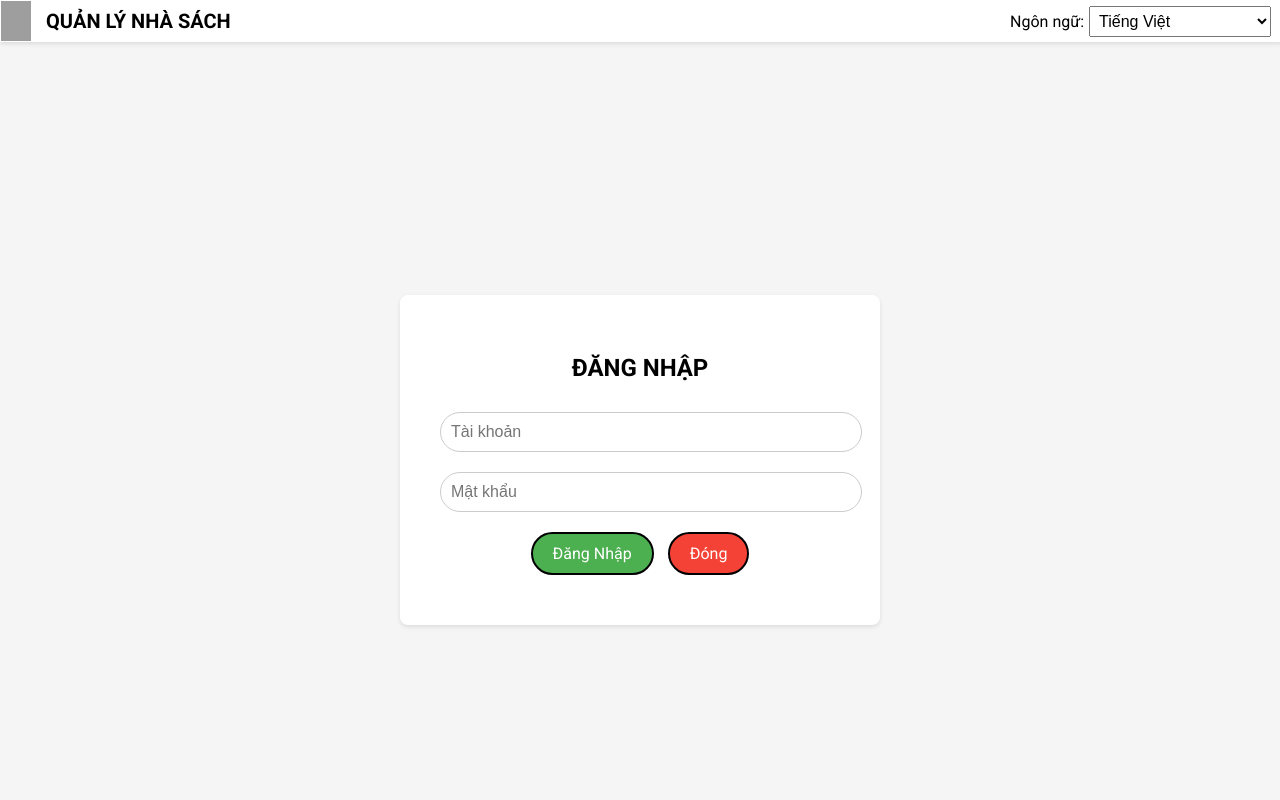
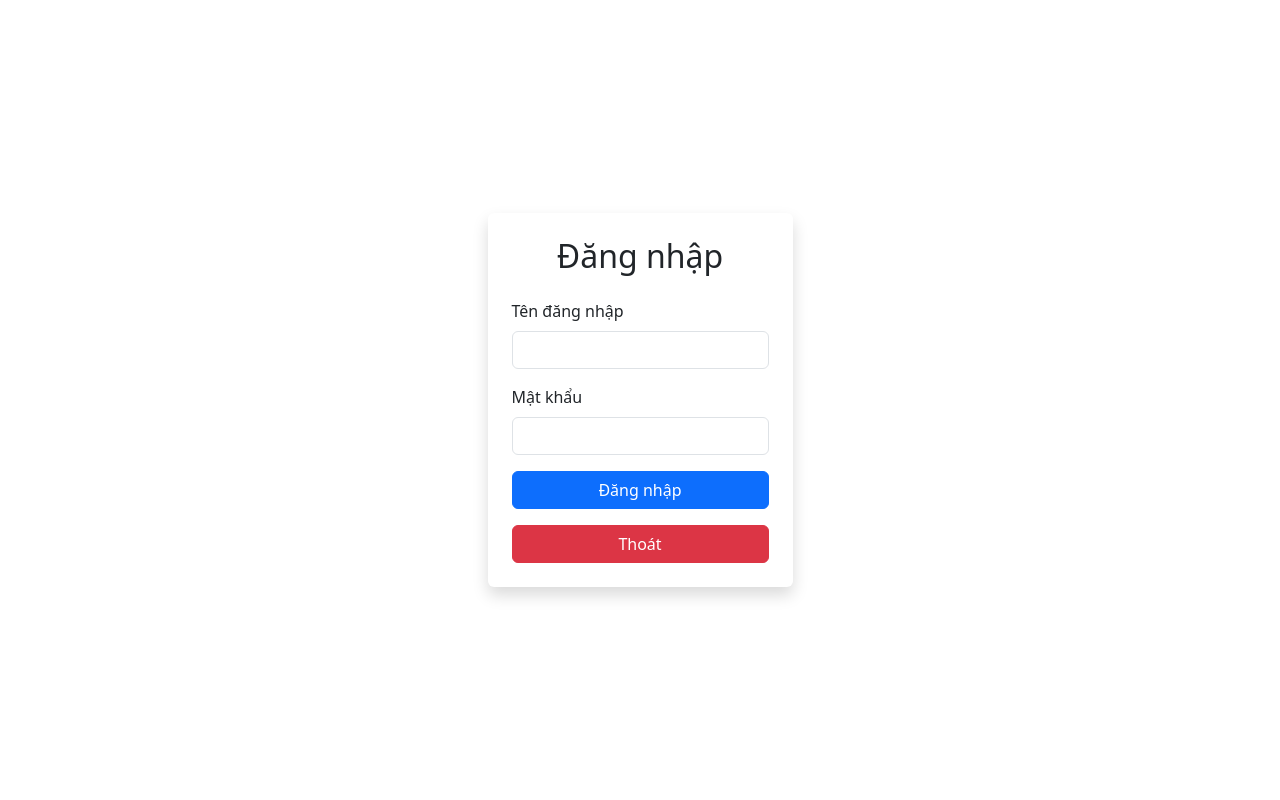
Before and after one commit to quangtuan1209/Quan_ly_nha_sach, a PHP site: page /login.php in a window 1280 px wide. Run offline with PHP 8.4, Linux system fonts and the light colour scheme; a stand-in replaces the project's code that opens the database connection; grey boxes are pictures that could not be loaded.

Commit message:
Login.php

```diff
--- a/login.php
+++ b/login.php
@@ -1,67 +1,33 @@
-<?php
-// Import file kết nối database
-require_once 'db_connect.php';
-
-// Khởi tạo biến để hiển thị lỗi (nếu có)
-$error_message = "";
-
-if ($_SERVER['REQUEST_METHOD'] == 'POST') {
-    // Lấy dữ liệu từ form
-    $username = $_POST['username'] ?? '';
-    $password = $_POST['password'] ?? '';
-
-    // Truy vấn kiểm tra tài khoản
-    $stmt = $conn->prepare("SELECT * FROM users WHERE username = ? AND password = ?");
-    $stmt->bind_param("ss", $username, $password); // Tránh SQL Injection
-    $stmt->execute();
-    $result = $stmt->get_result();
-
-    if ($result->num_rows > 0) {
-        // Nếu đăng nhập thành công, chuyển hướng sang trang chính
-        header("Location: main.html");
-        exit();
-    } else {
-        $error_message = "Tài khoản hoặc mật khẩu không đúng!";
-    }
-}
-?>
 <!DOCTYPE html>
 <html lang="vi">
 <head>
     <meta charset="UTF-8">
     <meta name="viewport" content="width=device-width, initial-scale=1.0">
-  <title>Quản Lý Nhà Sách</title>
-  <link href="https://cdnjs.cloudflare.com/ajax/libs/font-awesome/5.15.3/css/all.min.css" rel="stylesheet">
-  <link href="https://fonts.googleapis.com/css2?family=Roboto:wght@400;700&display=swap" rel="stylesheet">
-  <link href="style.css" rel="stylesheet">
+    <title>Đăng nhập</title>
+    <link rel="stylesheet" href="https://cdn.jsdelivr.net/npm/bootstrap@5.3.0/dist/css/bootstrap.min.css">
+    <link rel="stylesheet" href="assets/css/login.css">
 </head>
 <body>
-  <div class="header">
-    <div class="logo">
-      <img alt="Logo" height="30" src="https://storage.googleapis.com/a1aa/image/aqDe1fMYnRvPk0uFXkxEogdGWEf3ExCPL35A9TejJQm1QGdQB.jpg" width="30">
-      <span>QUẢN LÝ NHÀ SÁCH</span>
+<div class="container d-flex justify-content-center align-items-center vh-100">
+    <div class="login-box p-4 shadow rounded bg-white">
+        <h2 class="text-center mb-4">Đăng nhập</h2>
+        <form action="actions/login_action.php" method="POST">
+            <div class="mb-3">
+                <label for="username" class="form-label">Tên đăng nhập</label>
+                <input type="text" class="form-control" id="username" name="username" required>
             </div>
-    <div class="language">
-      Ngôn ngữ:
-      <select>
-        <option>Tiếng Việt</option>
-        <option>Chọn ngôn ngữ khác</option>
-      </select>
+            <div class="mb-3">
+                <label for="password" class="form-label">Mật khẩu</label>
+                <input type="password" class="form-control" id="password" name="password" required>
             </div>
+            <div class="d-flex justify-content-between">
+                <button type="submit" class="btn btn-primary w-100">Đăng nhập</button>
             </div>
-  <div class="login-container">
-    <h2>ĐĂNG NHẬP</h2>
-    <?php if (!empty($error_message)): ?>
-      <p style="color: red;"><?= htmlspecialchars($error_message) ?></p>
-    <?php endif; ?>
-    <form action="login.php" method="POST">
-      <input name="username" placeholder="Tài khoản" type="text" required>
-      <input name="password" placeholder="Mật khẩu" type="password" required>
-      <div class="button">
-      <a href="index.php" class="btn-login">Đăng Nhập</a>
-      <a href="" class="btn-close">Đóng</a>
+            <div class="text-center mt-3">
+                <a href="#" class="btn btn-danger w-100">Thoát</a>
             </div>
         </form>
     </div>
+</div>
 </body>
 </html>
```
Lines whose indentation alone changed are shown as unchanged.
